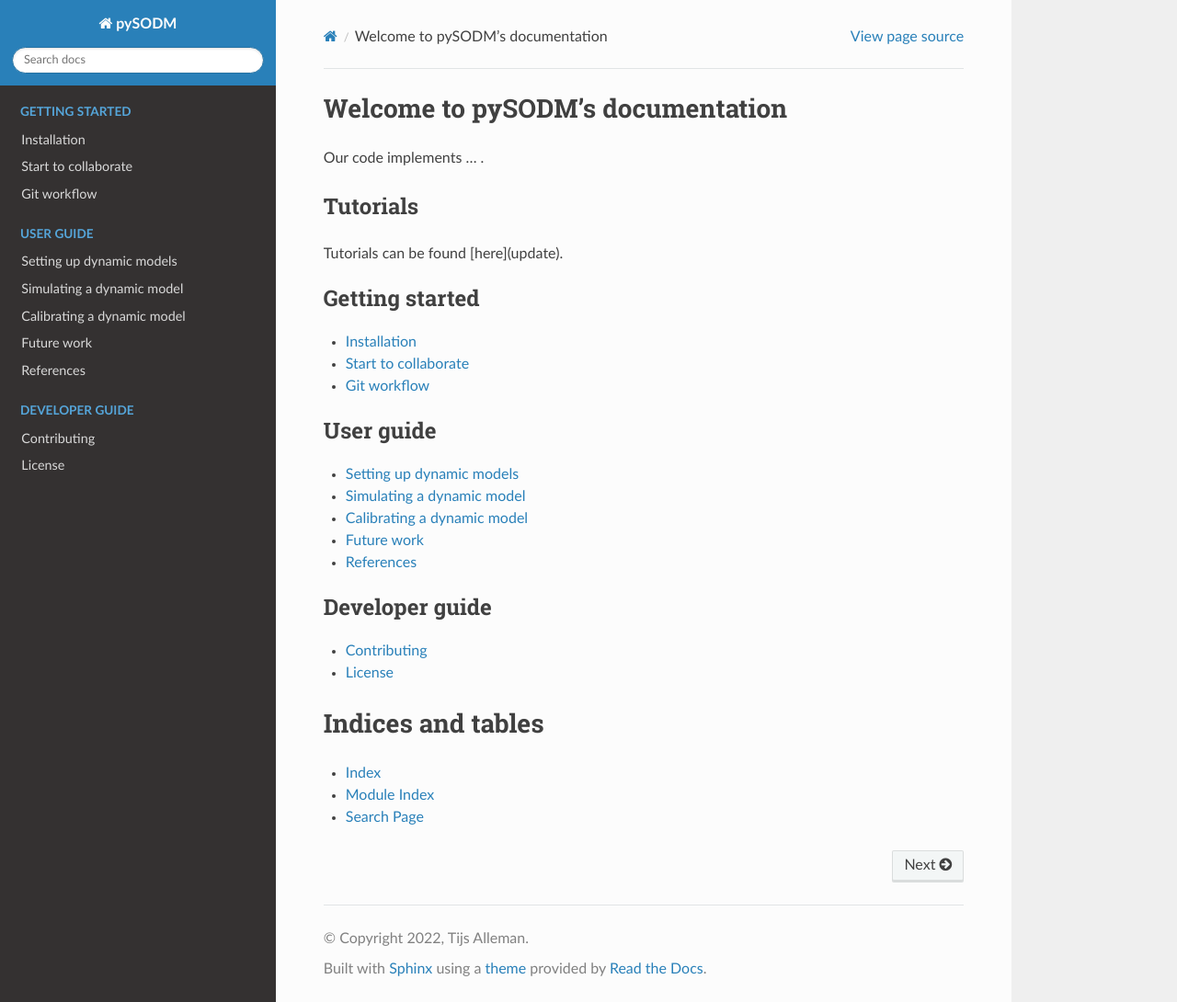
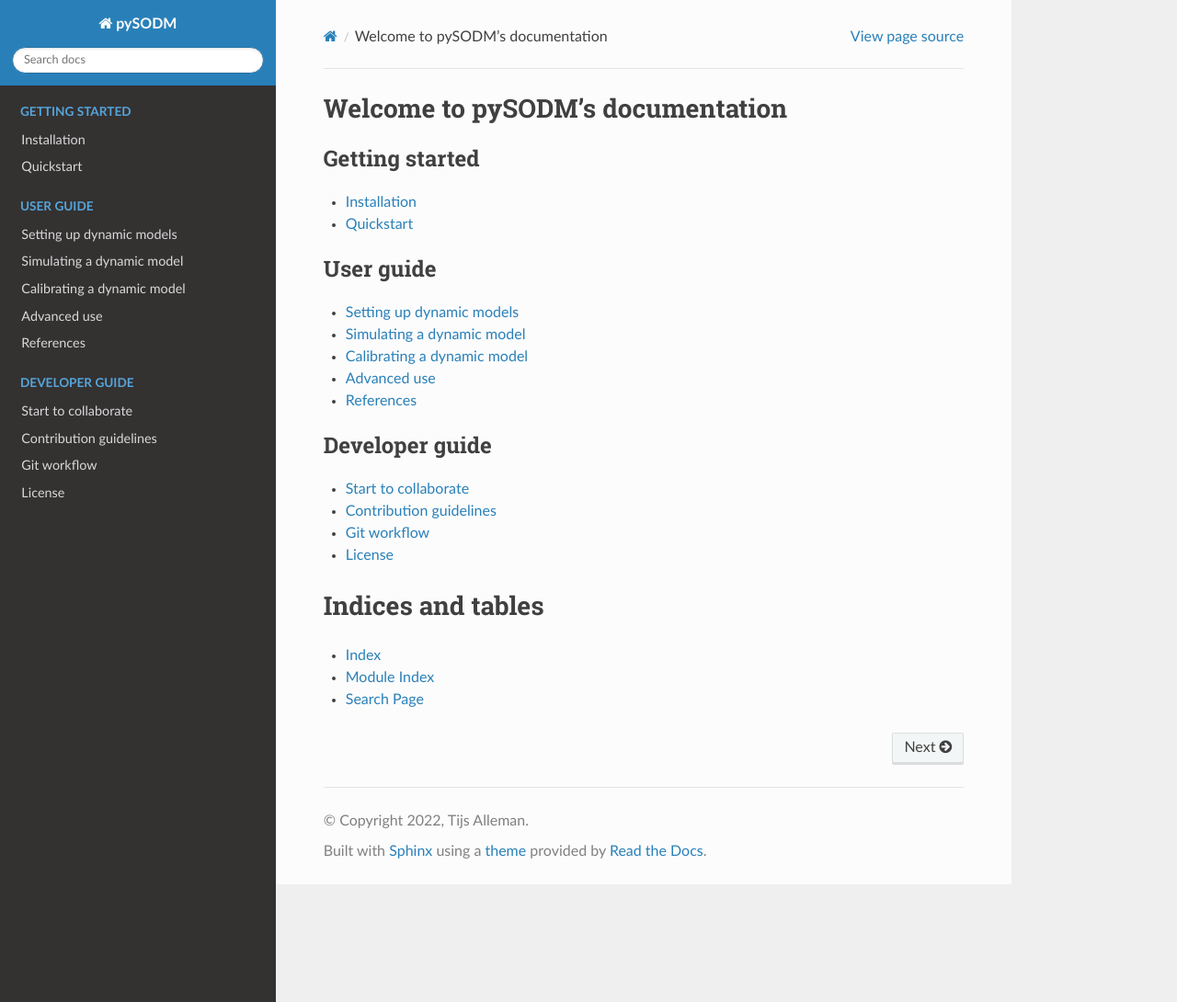
Before and after one commit to twallema/pySODM, a Sphinx documentation site: the page built from docs/index.rst, in a window 1280 px wide and 1090 px high. Shown: the whole window at 92% size. Built offline with Sphinx 7.4.7 and the Read the Docs theme 2.0.0, drawn with Linux system fonts in a browser that asks for light colours.

Commit message:
"stage" the docs

```diff
--- a/docs/contributing.rst
+++ /dev/null
@@ -1 +0,0 @@
-.. include:: ../.github/CONTRIBUTING.rst
--- a/docs/index.rst
+++ b/docs/index.rst
@@ -6,21 +6,12 @@
 Welcome to pySODM's documentation
 ========================================
 
-Our code implements ... .
-
-Tutorials
----------
-
-Tutorials can be found [here](update).
-
 .. toctree::
    :caption: Getting started
    :maxdepth: 1
 
-   installation
-   collaborate
-   git_workflow
-
+   Installation <installation.md>
+   Quickstart <quickstart.md>
 
 .. toctree::
    :caption: User guide
@@ -29,16 +20,17 @@ Tutorials can be found [here](update).
    Setting up dynamic models <setting_up_models.md>
    Simulating a dynamic model <simulating_model.md>
    Calibrating a dynamic model <calibrating_model.md>
-   Future work <roadmap.md>
+   Advanced use <advanced_examples.md>
    References <references.md>
 
 .. toctree::
    :caption: Developer guide
    :maxdepth: 1
 
-   Contributing <contributing>
+   Start to collaborate <start_to_collaborate.md>
+   Contribution guidelines <guidelines.md>
+   Git workflow <git_workflow.md>
    License <license>
-
 
 Indices and tables
 ==================
```
Also changed, not shown: other parts of docs/index.rst (+1 -1 lines), docs/advanced_examples.md (added, +7 -0 lines), docs/collaborate.md (deleted, +0 -76 lines), docs/guidelines.md (added, +116 -0 lines), docs/installation.md (+1 -7 lines), docs/quickstart.md (added, +11 -0 lines), docs/roadmap.md (deleted, +0 -3 lines), docs/start_to_collaborate.md (added, +36 -0 lines).
